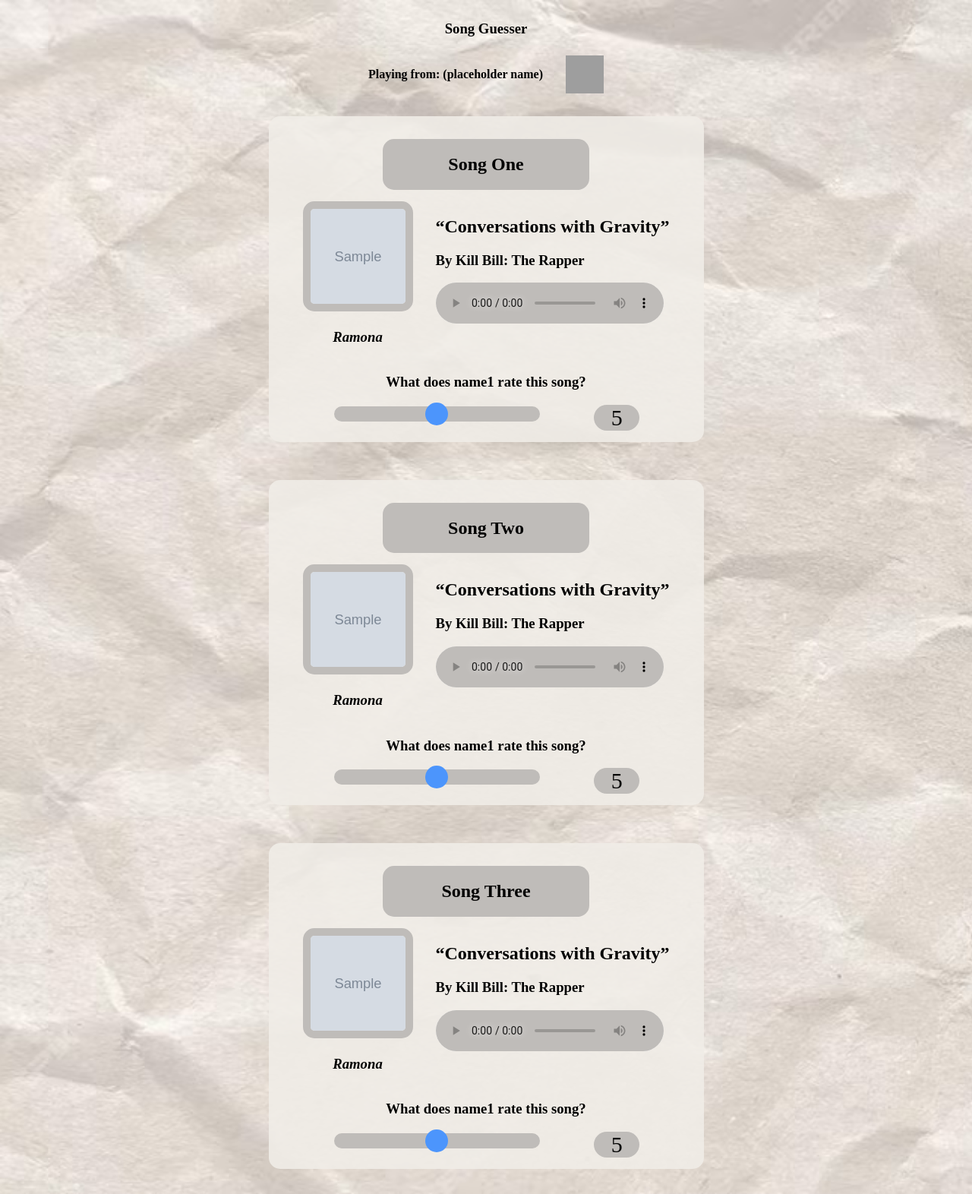
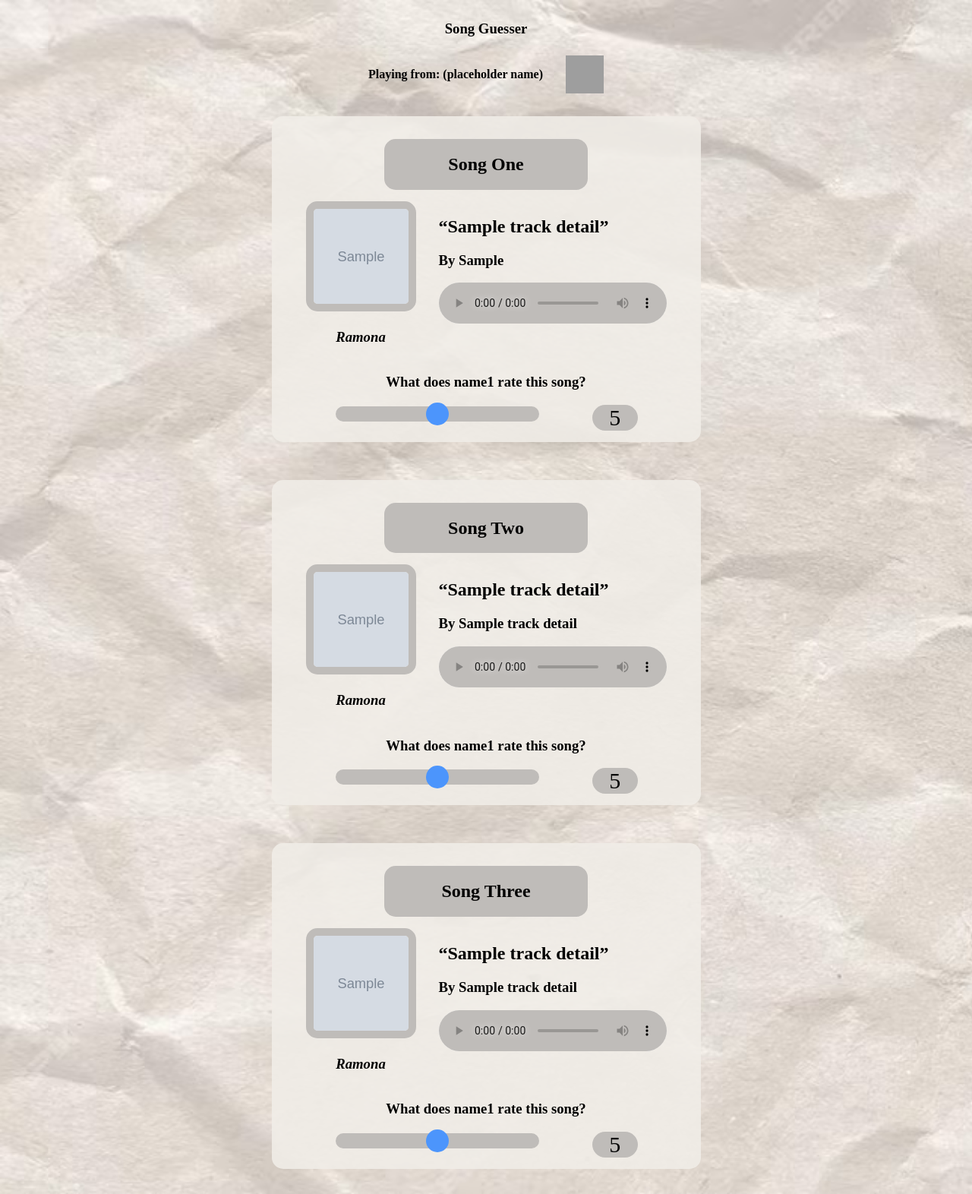
Before and after one commit to andrewhuang2019/SongGame, a Flask app: template python/templates/game.html in a window 1280 px wide. Shown: the whole page at 76% size. Run offline with Flask 3, Linux system fonts and the light colour scheme; the template is opened without the code that fills it: most values are stand-ins (such as "Sample title", 1, 10 or a date in 2020); grey boxes marked "Sample" are stand-in pictures; grey boxes are pictures that could not be loaded.

Commit message:
Changed song and artist names
Changed song and artist names to reflect that of the actual songs.

```diff
--- a/python/flask_file.py
+++ b/python/flask_file.py
@@ -16,7 +16,7 @@ def game_page():
     song_api = API()
     #https://open.spotify.com/playlist/0xZnpACpVA3NdZbNpoVjWD?si=43c9cae91e7645bc
     #https://open.spotify.com/playlist/5VvixKeAd1Q2pjsxwG9b2X
-    song_urls = song_api.get_playlist_urls('https://open.spotify.com/playlist/5VvixKeAd1Q2pjsxwG9b2X')
-    return render_template('game.html', song_urls=song_urls)
+    track_details = song_api.get_playlist_urls('https://open.spotify.com/playlist/5VvixKeAd1Q2pjsxwG9b2X')
+    return render_template('game.html', track_details=track_details)
 
 app.run(debug=True)
--- a/python/templates/game.html
+++ b/python/templates/game.html
@@ -22,16 +22,16 @@
         </div>
         <div id="song-container">
             <div id="album-info">
-                <img id="album-cover" src={{song_urls[0].album_image}}>
+                <img id="album-cover" src={{track_details[0].album_image}}>
                 <h3><i>Ramona</i></h3>
             </div>
             <div id="song-info">
                 <div id="songname-artists">
-                    <h2><q>Conversations with Gravity</q></h2>
-                    <h3>By Kill Bill: The Rapper</h3>
+                    <h2><q>{{track_details[0].song_name}}</q></h2>
+                    <h3>By {{track_details[0].song_artist}}</h3>
                 </div>
                 <div id="audio-container">
-                    <audio id="game-audio" class="audio" controls src={{song_urls[0].preview_url}}></audio>
+                    <audio id="game-audio" class="audio" controls src={{track_details[0].preview_url}}></audio>
                 </div>
             </div>
         </div>
@@ -50,16 +50,16 @@
         </div>
         <div id="song-container">
             <div id="album-info">
-                <img id="album-cover" src={{song_urls[1].album_image}}>
+                <img id="album-cover" src={{track_details[1].album_image}}>
                 <h3><i>Ramona</i></h3>
             </div>
             <div id="song-info">
                 <div id="songname-artists">
-                    <h2><q>Conversations with Gravity</q></h2>
-                    <h3>By Kill Bill: The Rapper</h3>
+                    <h2><q>{{track_details[1].song_name}}</q></h2>
+                    <h3>By {{track_details[1].artist_name}}</h3>
                 </div>
                 <div id="audio-container">
-                    <audio id="game-audio" class="audio" controls src="{{song_urls[1].preview_url}}"></audio>
+                    <audio id="game-audio" class="audio" controls src="{{track_details[1].preview_url}}"></audio>
                 </div>
             </div>
         </div>
@@ -78,16 +78,16 @@
         </div>
         <div id="song-container">
             <div id="album-info">
-                <img id="album-cover" src={{song_urls[2].album_image}}>
+                <img id="album-cover" src={{track_details[2].album_image}}>
                 <h3><i>Ramona</i></h3>
             </div>
             <div id="song-info">
                 <div id="songname-artists">
-                    <h2><q>Conversations with Gravity</q></h2>
-                    <h3>By Kill Bill: The Rapper</h3>
+                    <h2><q>{{track_details[2].song_name}}</q></h2>
+                    <h3>By {{track_details[2].artist_name}}</h3>
                 </div>
                 <div id="audio-container">
-                    <audio id="game-audio" class="audio" controls src="{{song_urls[2].preview_url}}"></audio>
+                    <audio id="game-audio" class="audio" controls src="{{track_details[2].preview_url}}"></audio>
                 </div>
             </div>
         </div>
```
